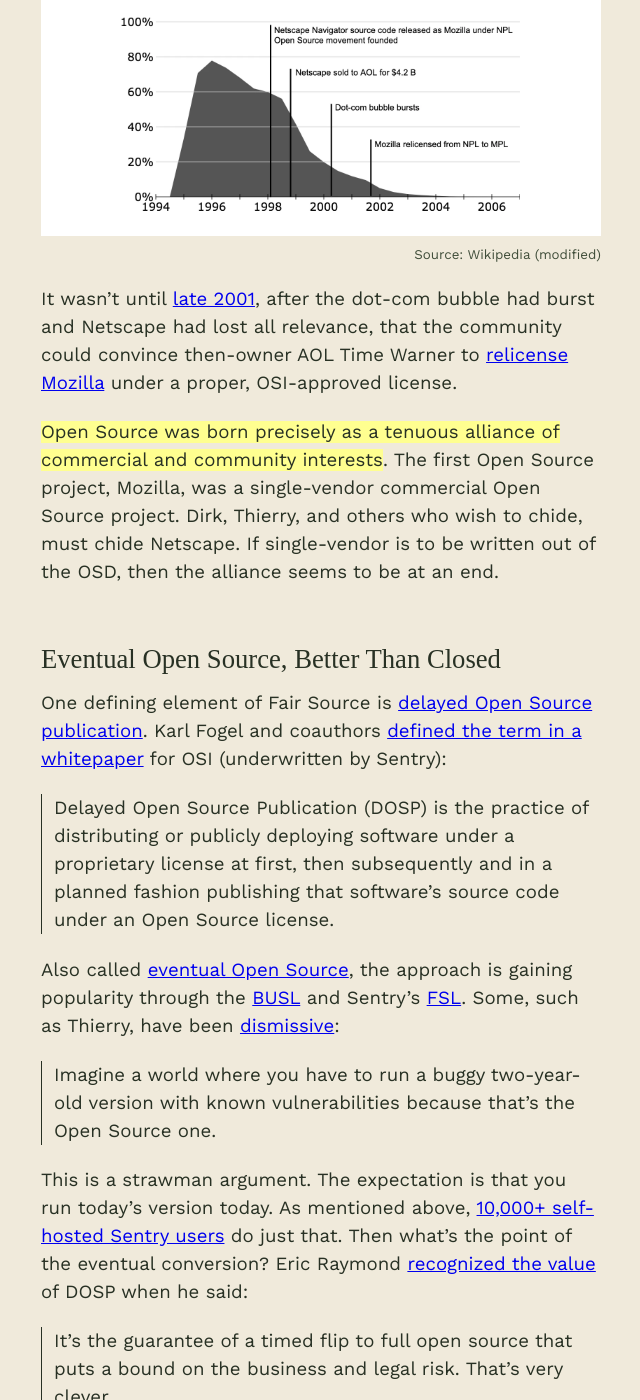
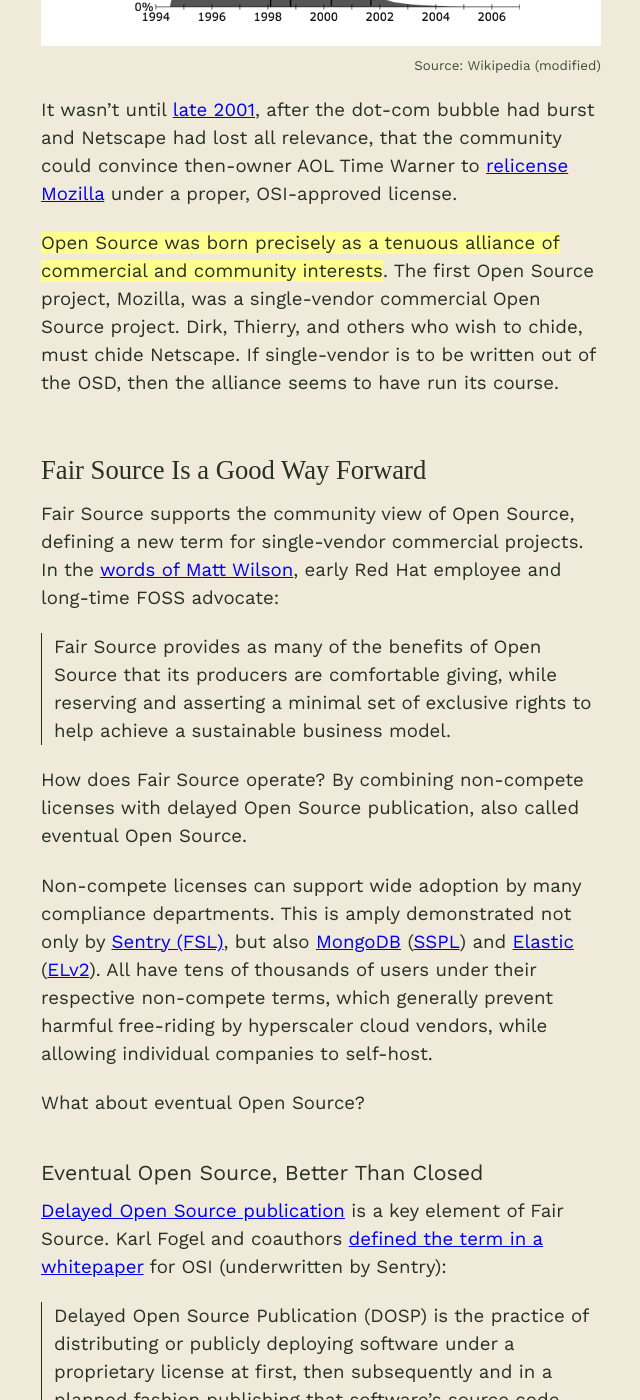
Before and after one commit to chadwhitacre/openpath, a Jekyll site: the page built from 2024/history/index.md, in a window 1280 px wide and 1400 px high, scrolled down 9283 px. Shown: the whole window, without its empty margins (319-959 px from the left). Built offline with Jekyll 4.4.1, drawn with Linux system fonts in a browser that asks for light colours; some web fonts are replaced; comment, search, counter and statistics services are not loaded; some of the changed text lies outside the part shown.

Commit message:
Rework a bit

```diff
--- a/2024/history/index.md
+++ b/2024/history/index.md
@@ -69,18 +69,10 @@
 through adjacent scarcities, but Open Source itself is [not a business
 model](https://dirkriehle.com/2008/05/18/open-source-is-a-business-strategy-not-a-business-model/).
 
-While companies cannot maintain control of how their core products are used and
-still be Open Source, they _can_ control the roadmap. Historically, this plays
-out in two very different understandings of Open Source: _community_ and
-_commercial_. These have formed an uneasy alliance since the beginning. Fair
-Source reinforces the community view of Open Source, by defining a new term
-for commercial entities sharing their core products. In the [words of Matt
-Wilson](https://x.com/_msw_/status/1792710296957841408), early Red Hat employee
-and long-time FOSS advocate:
-
-> Fair Source provides as many of the benefits of Open Source that its
-> producers are comfortable giving, while reserving and asserting a minimal set
-> of exclusive rights to help achieve a sustainable business model.
+Companies cannot control how their projects are used and
+still be Open Source, but they _can_ control the roadmap—_production_ if not _consumption_. Historically, this discrepancy
+has supported two very different understandings of Open Source: _community_ and
+_commercial_. These have formed an uneasy alliance since the beginning.
 
 How do community and commercial Open Source differ?
 
@@ -117,9 +109,11 @@
 Change the name to HashiCorp or Redis, and we have the same controversy over
 [relicensing and rug
 pulls](https://openpath.chadwhitacre.com/2024/relicensing-and-rug-pulls/) today
-as 16 years ago. An ideal outcome with Fair Source is that fewer companies
-would rug-pull, because more companies would start out Fair Source to begin
-with. Developers would clearly know up front [what kind of
+as 16 years ago. Perhaps we'll learn to [celebrate
+relicensing](https://dirkriehle.com/2023/10/12/lets-celebrate-relicensing-from-an-open-source-to-a-proprietary-license/),
+but a possible outcome with Fair Source is that we would see less relicensing as
+more companies start out Fair Source to begin with. Developers would clearly
+know up front [what kind of
 community](https://dirkriehle.com/2021/01/23/two-types-of-open-source-communities/)
 they're getting into.
 
@@ -261,13 +255,39 @@
 commercial and community interests**. The first Open Source project, Mozilla,
 was a single-vendor commercial Open Source project. Dirk, Thierry, and others
 who wish to chide, must chide Netscape. If single-vendor is to be written out
-of the OSD, then the alliance seems to be at an end.
+of the OSD, then the alliance seems to have run its course.
 
-## Eventual Open Source, Better Than Closed
+## Fair Source Is a Good Way Forward
 
-One defining element of Fair Source is [delayed Open Source
-publication](https://opensource.org/dosp). Karl Fogel
-and coauthors [defined the term in a
+Fair Source supports the community view of Open Source, defining a new
+term for single-vendor commercial projects. In the [words of Matt
+Wilson](https://x.com/_msw_/status/1792710296957841408), early Red Hat employee
+and long-time FOSS advocate:
+
+> Fair Source provides as many of the benefits of Open Source that its
+> producers are comfortable giving, while reserving and asserting a minimal set
+> of exclusive rights to help achieve a sustainable business model.
+
+How does Fair Source operate? By combining non-compete licenses with delayed
+Open Source publication, also called eventual Open Source.
+
+Non-compete licenses can support wide adoption by many compliance departments.
+This is amply demonstrated not only by [Sentry
+(FSL)](/2024/widespread-use-of-a-fair-source-product/), but also
+[MongoDB](https://www.mongodb.com/)
+([SSPL](https://www.mongodb.com/legal/licensing/server-side-public-license))
+and [Elastic](https://www.elastic.co/)
+([ELv2](https://www.elastic.co/licensing/elastic-license)). All have tens of
+thousands of users under their respective non-compete terms, which generally
+prevent harmful free-riding by hyperscaler cloud vendors, while allowing
+individual companies to self-host.
+
+What about eventual Open Source?
+
+### Eventual Open Source, Better Than Closed
+
+[Delayed Open Source publication](https://opensource.org/dosp) is a key element
+of Fair Source. Karl Fogel and coauthors [defined the term in a
 whitepaper](https://opensource.org/delayed-open-source-publication) for OSI
 (underwritten by Sentry):
 
```
Also changed, not shown: other parts of 2024/history/index.md (+1 -1 lines).
